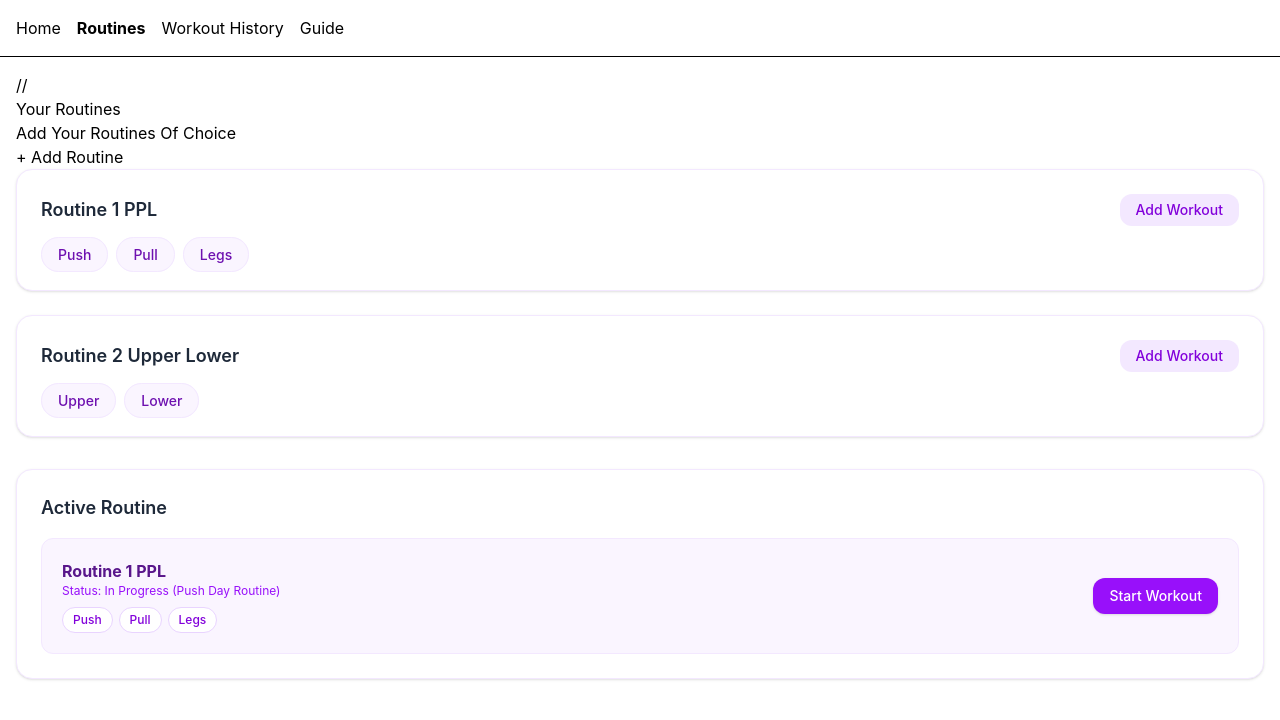
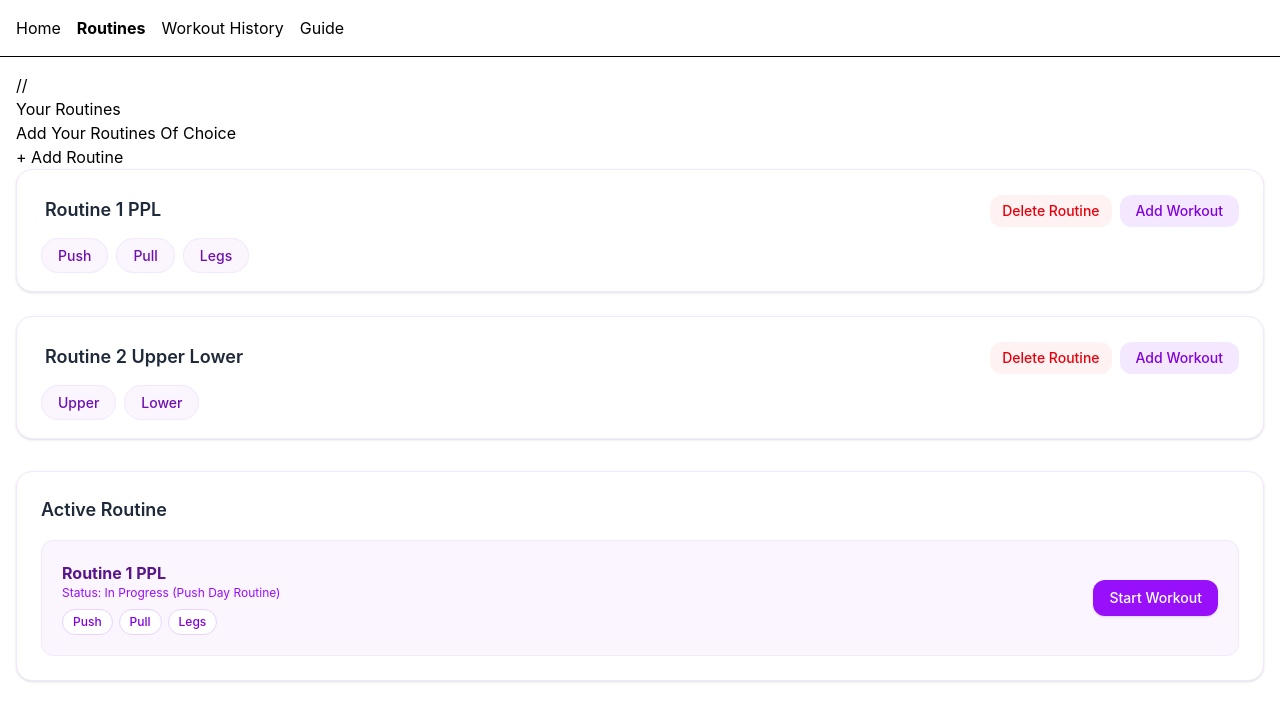
Before and after one commit to Sinankh20/WebsiteTest, a React (Vite) app: page /Routines in a window 1280 px wide. Shown: the top 720 px of the page. Built offline with nearby package versions, Linux system fonts and the light colour scheme.

Commit message:
pagination in history, add delete routine and workout

```diff
--- a/src/components/WorkoutEditor.jsx
+++ b/src/components/WorkoutEditor.jsx
@@ -4,6 +4,7 @@ export default function WorkoutEditor({
   data = { title: "New Workout", exercises: [] },
   routineName,
   handleSave,
+  handleDelete,
   handleCancel,
 }) {
 
@@ -225,7 +226,12 @@ export default function WorkoutEditor({
 
       {/* footer */}
       <div>
-        <button onClick={handleCancel}>Discard Workout</button>
+        <button onClick={handleCancel}>Discard</button>
+        {handleDelete && (
+        <button onClick={handleDelete} style={{ color: "red" }}>
+          Delete Workout
+        </button>
+        )}
         <button onClick={() => handleSave({ title, exercises })}>Save Workout</button>
       </div>
     </div>
--- a/src/routes/Routines.tsx
+++ b/src/routes/Routines.tsx
@@ -15,6 +15,25 @@ function Routines() {
 
   const activeRoutine = routines.find(routine => routine.isTemplate === true) || routines[0]
   const targetRoutine = routines.find(routine => routine.id === targetRoutineId)
+
+  const handleRoutineNameChange = (routineId, newName) => {
+    const updatedRoutines = routines.map(routine => {
+      if (routine.id === routineId) {
+        return { ...routine, name: newName }
+      }
+      return routine
+    })
+    setRoutines(updatedRoutines)
+    dummy.routines = updatedRoutines
+  }
+const handleDeleteRoutine = (routineId) => {
+    const confirm = window.confirm("Are you sure you want to delete this routine?")
+    if (confirm) {
+      const updatedRoutines = routines.filter(routine => routine.id !== routineId)
+      setRoutines(updatedRoutines)
+      dummy.routines = updatedRoutines
+    }
+  }
   return (
     <div>
     {view === "editor" && (
@@ -46,6 +65,23 @@ function Routines() {
                         dummy.routines = updatedRoutines
                         setView("none")
                     }}
+                    handleDelete={selectedRoutine ? () => {
+                        const confirm = window.confirm("Are you sure you want to delete this workout?")
+                        if (confirm) {
+                          const updatedRoutines = routines.map(routine => {
+                            if (routine.id === targetRoutineId) {
+                              return {
+                                ...routine,
+                                workouts: routine.workouts.filter(w => w.id !== selectedRoutine.id)
+                              }
+                            }
+                            return routine
+                          })
+                          setRoutines(updatedRoutines)
+                          dummy.routines = updatedRoutines
+                          setView("none")
+                        }
+                      } : null}
                     handleCancel={() => {
                       const confirm = window.confirm("Are you sure you want to discard this workout?")
                       if (confirm) {
@@ -76,8 +112,15 @@ function Routines() {
         </div>
         <button
           onClick={() => {
-                setSelectedRoutine(null)
-                setView("editor")
+            const newRoutine = {
+              id: `routine-${Date.now()}`,
+              name: `New Routine ${routines.length + 1}`,
+              isTemplate: false,
+              workouts: []
+            }
+            const updatedRoutines = [...routines, newRoutine]
+            setRoutines(updatedRoutines)
+            dummy.routines = updatedRoutines
               }}
         >+ Add Routine</button>
       </div>
@@ -86,16 +129,29 @@ function Routines() {
         {routines.map((routine) => (
           <div key={routine.id} className="bg-white p-6 rounded-2xl shadow-sm border border-purple-100">
             <div className="flex justify-between items-center mb-4">
-              <h2 className="text-lg font-semibold text-gray-800">{routine.name}</h2>
+              <input
+                    type="text"
+                    value={routine.name}
+                    onChange={(e) => handleRoutineNameChange(routine.id, e.target.value)}
+                    className="text-lg font-semibold text-gray-800 bg-transparent border-b border-transparent hover:border-purple-200 focus:border-purple-600 focus:outline-none px-1 py-0.5 transition"
+                  />
+                <div className="flex items-center gap-2">
+                  <button
+                      onClick={() => handleDeleteRoutine(routine.id)}
+                      className="bg-red-50 text-red-600 hover:bg-red-100 px-3 py-1.5 rounded-xl text-sm font-medium transition"
+                  >
+                        Delete Routine
+                  </button>
                     <button
                         onClick={() => {
                         setTargetRoutineId(routine.id)
-                      setSelectedRoutine(null) // Blank template for new routine
+                        setSelectedRoutine(null)
                         setView("editor")
                       }}
                                 className="bg-purple-100 text-purple-700 hover:bg-purple-200 px-4 py-1.5 rounded-xl text-sm font-medium transition">
                   Add Workout
                                 </button>
+                </div>
             </div>
 
             {/* workout chip buttons */}
@@ -104,6 +160,7 @@ function Routines() {
                 <button
                  className="cursor-pointer"
                  onClick={()=>{
+                  setTargetRoutineId(routine.id)
                   setSelectedRoutine(workout)
                   setView("editor")
                 }}
```
Lines whose indentation alone changed are shown as unchanged.
